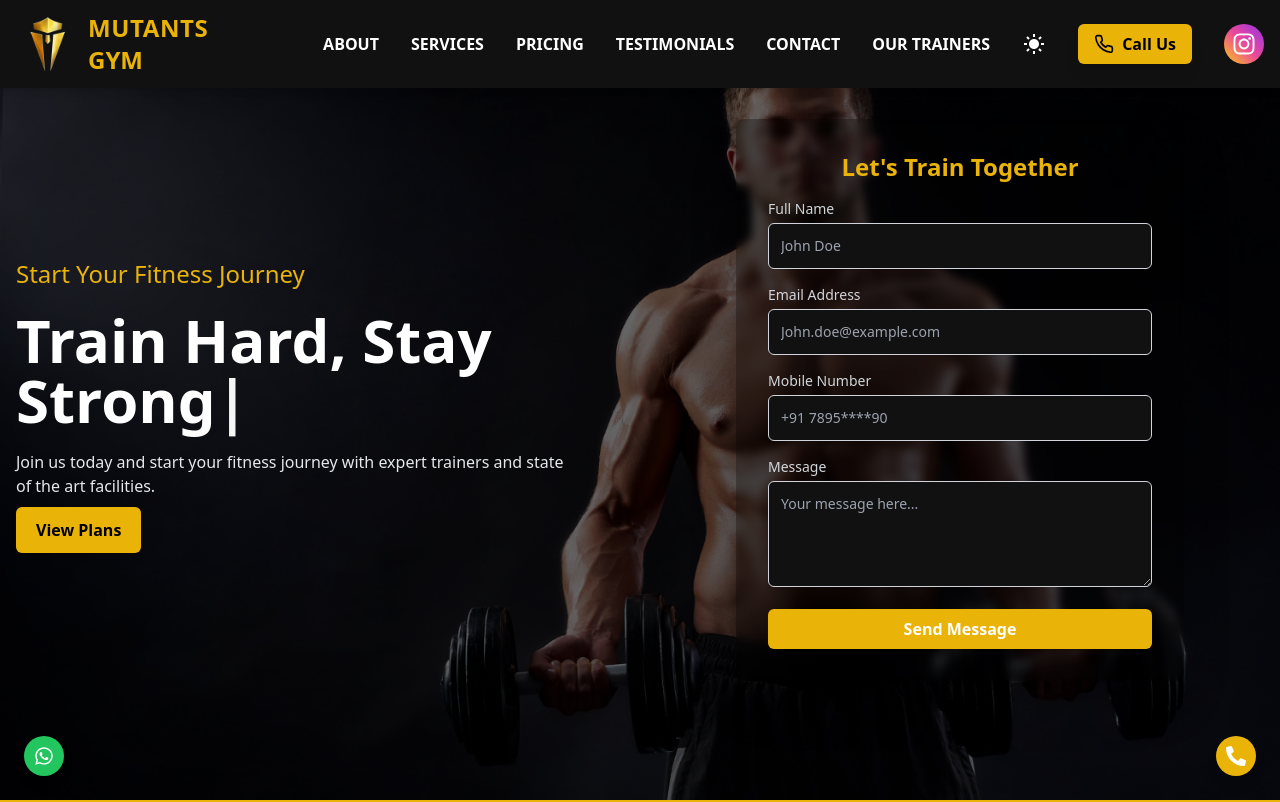
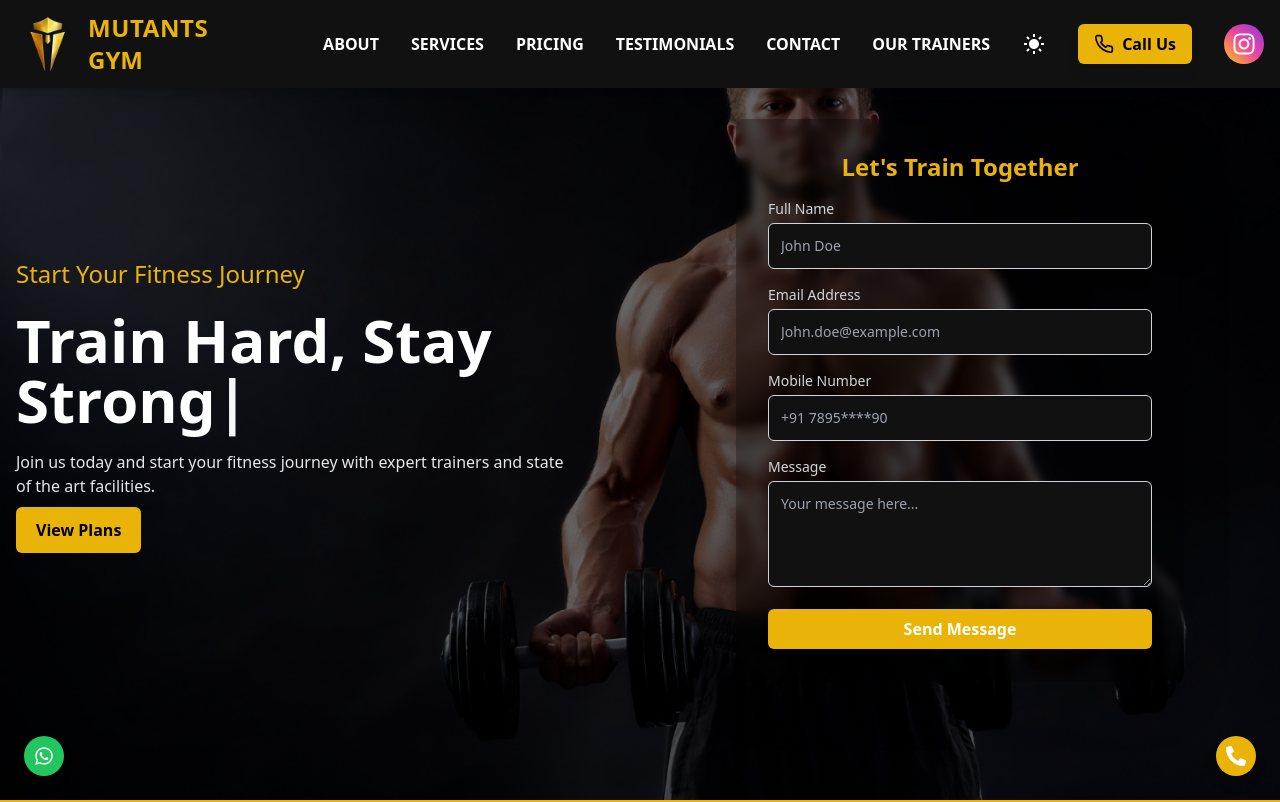
Before and after one commit to AshuRaturi/mutantsgym, a React (Vite) app: page / in a window 1280 px wide. Shown: the top 802 px of the page. Built offline with nearby package versions, Linux system fonts and the light colour scheme.

Commit message:
Updated code with latest image & mail changes

```diff
--- a/src/components/Hero.jsx
+++ b/src/components/Hero.jsx
@@ -7,8 +7,8 @@ import { ReactTyped } from "react-typed";
 
 const BgStyle = {
   backgroundImage: `url(${BannerImg})`,
-  // backgroundPosition: "center",
-  // backgroundRepeat: "no-repeat",
+  backgroundPosition: "center",
+  backgroundRepeat: "no-repeat",
   backgroundSize: "cover",
   width: "100%",
 };
```
